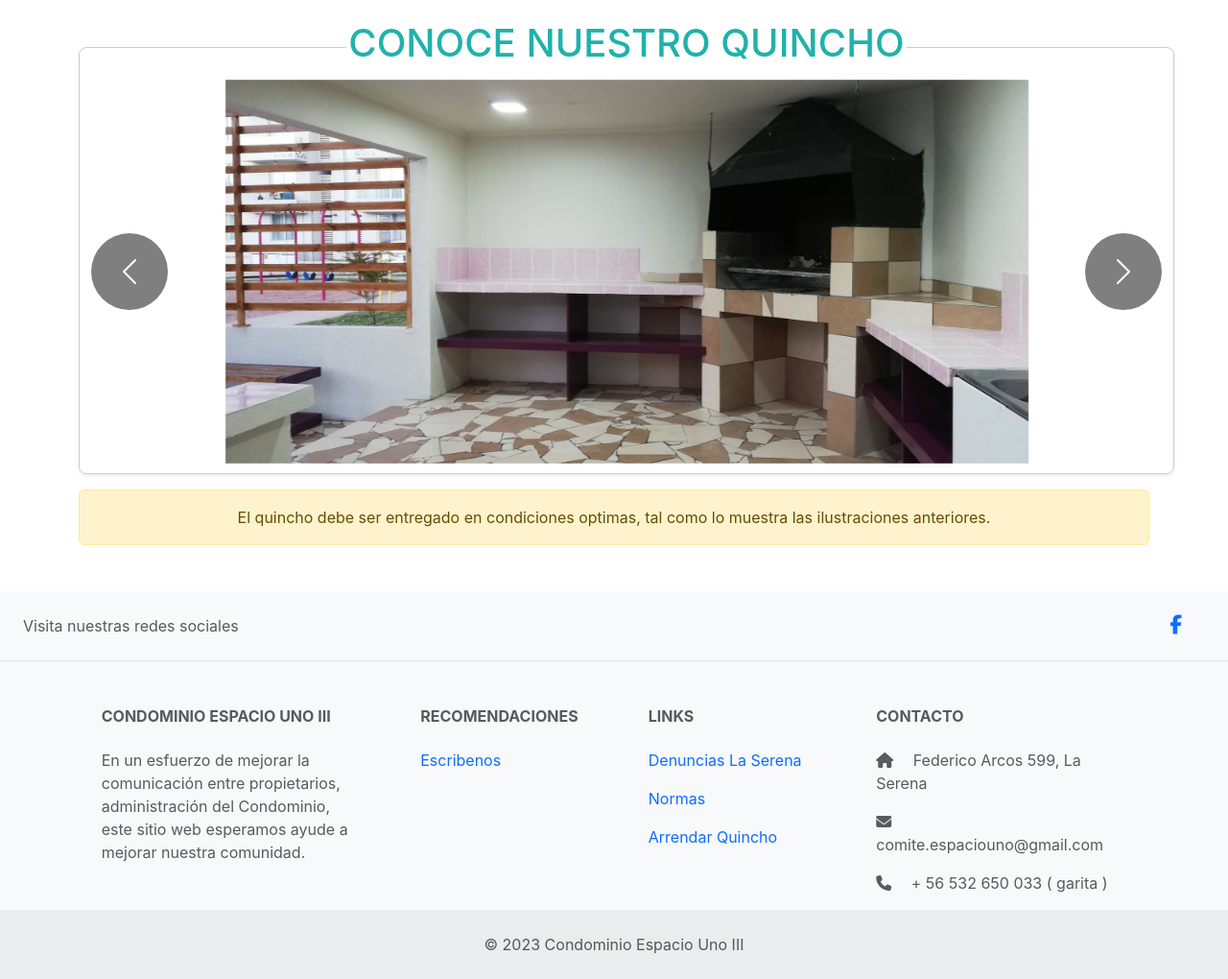
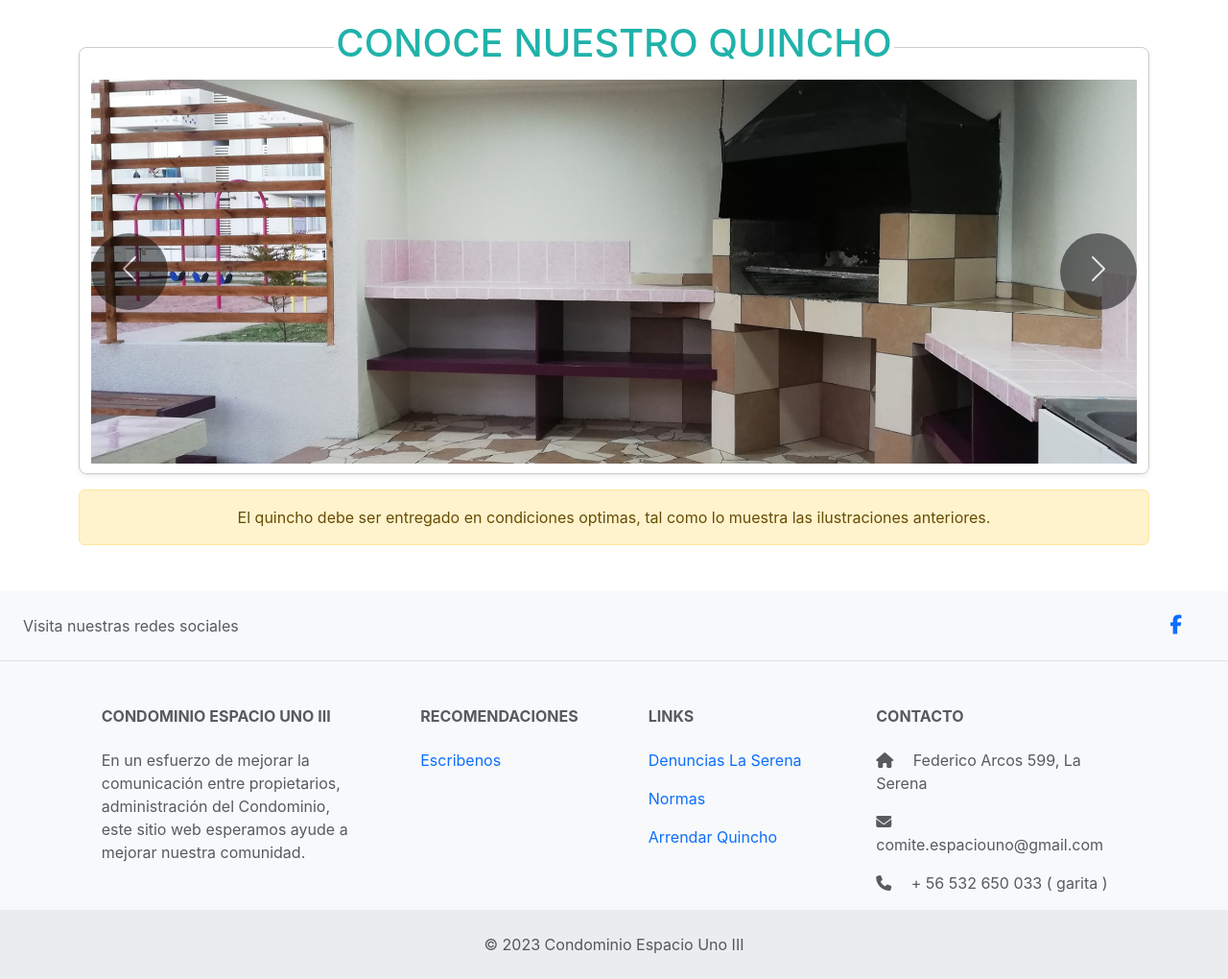
Before and after one commit to EniDev911/condominio_espacio_uno_III, a Jekyll site: the page built from normas/quincho.md, in a window 1280 px wide and 1400 px high, scrolled down 929 px. Shown: the part 380-1400 px from the top of the window at 96% size. Built offline with Jekyll 4.4.1, drawn with Linux system fonts in a browser that asks for light colours; nearby versions of some CDN libraries.

```diff
--- a/_includes/galeria_quincho.html
+++ b/_includes/galeria_quincho.html
@@ -19,15 +19,15 @@
 <div id="carouselExampleFade" class="carousel slide carousel-fade">
       <div class="carousel-inner">
         <div class="carousel-item active">
-        <img src="{{ '/assets/quincho/01.jpg' | relative_url }}" class="d-block w-75 mx-auto" alt="img - quincho"
+        <img src="{{ '/assets/quincho/01.jpg' | relative_url }}" class="d-block w-100 mx-auto" alt="img - quincho"
                     data-bs-toggle="tooltip" title="abrir" data-bs-placement="bottom" height="400" style="object-fit: cover; z-index: 9999">
         </div>
         <div class="carousel-item">
-          <img src="{{ '/assets/quincho/02.jpg' | relative_url }}" class="d-block w-75 mx-auto" alt="img - quincho"
+          <img src="{{ '/assets/quincho/02.jpg' | relative_url }}" class="d-block w-100 mx-auto" alt="img - quincho"
                     data-bs-toggle="tooltip" title="abrir" data-bs-placement="bottom" height="400" style="object-fit: cover; z-index: 9999">
         </div>
         <div class="carousel-item">
-          <img src="{{ '/assets/quincho/03.jpg' | relative_url }}" class="d-block w-75 mx-auto" alt="img - quincho"
+          <img src="{{ '/assets/quincho/03.jpg' | relative_url }}" class="d-block w-100 mx-auto" alt="img - quincho"
                     data-bs-toggle="tooltip" title="abrir" data-bs-placement="bottom" height="400" style="object-fit: cover; z-index: 9999">
         </div>
       </div>
--- a/_includes/info-quincho.html
+++ b/_includes/info-quincho.html
@@ -1,4 +1,4 @@
-<div class="row">
+<div class="row g-3">
 	<div class="col-12 col-md-6">
 {% include horarios_quincho.html %}
 	</div>
--- a/_sass/_fieldset.scss
+++ b/_sass/_fieldset.scss
@@ -8,7 +8,6 @@ fieldset {
 	border: 1px solid #ccc;
 	border-radius: 8px;
 	margin: 15px 0;
-	width: 100%;
 	position: relative;
 }
 
--- a/_sass/_media_queries.scss
+++ b/_sass/_media_queries.scss
@@ -1,5 +1,30 @@
+@media (min-width: 1100px) {
+    .content {
+        width: 80%;
+    }
+    .hero-banner  {
+        img {
+            display: inline-block;
+        }
+     }
+     #flex_banner {
+        flex-direction: row-reverse;
+    }
+    .carousel-control-prev, .carousel-control-next {
+        display: block;
+    }
+}
+
 @media(hover:hover){
 	.nav-item:hover {
 		background: #ddd !important;
 	}
+	.hero-banner  {
+        img {
+            // transition: filter .3s ease;
+            &:hover {
+                // filter: drop-shadow(2px 3px 12px #290);
+            }
+        }
+     }
 }
--- a/_sass/base.scss
+++ b/_sass/base.scss
@@ -1,5 +1,4 @@
 @import 'fieldset';
-@import 'media_queries';
 
 $backgroundColor: #ffffff;
 $bodyColor: #000000;
@@ -73,28 +72,9 @@ h2 {
         display: none;
     }
 }
+.carousel-control-prev, .carousel-control-next {
+    display: none;
+}
 
-@media (min-width: 1100px) {
-    .content {
-        width: 80%;
-    }
-    .hero-banner  {
-        img {
-            display: inline-block;
-        }
-     }
-     #flex_banner {
-        flex-direction: row-reverse;
-    }
 
-    @media(hover: hover) {
-    .hero-banner  {
-        img {
-            // transition: filter .3s ease;
-            &:hover {
-                // filter: drop-shadow(2px 3px 12px #290);
-            }
-        }
-     }
-    }
-}
+@import 'media_queries';
```
Also changed, not shown: _includes/google_calendar.html (+2 -26 lines).
